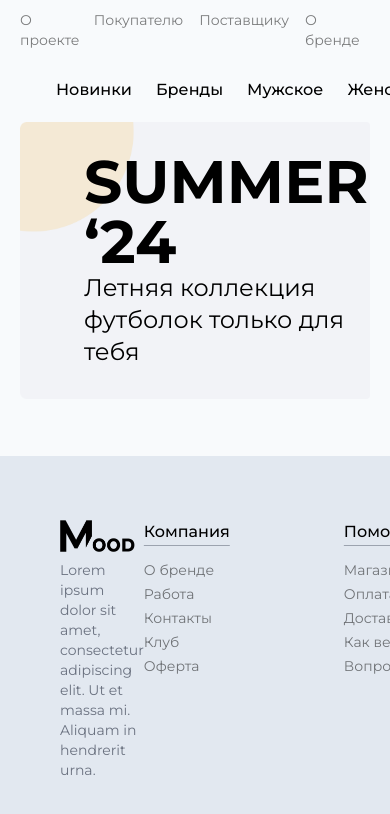
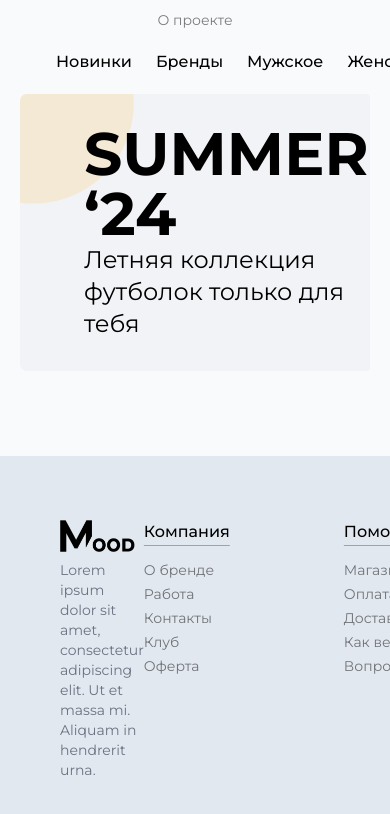
Before and after one commit to StarPandaBeg/mood-commerce, a Nuxt app: page / in a window 390 px wide. Shown: the top 814 px of the page. Built offline with nearby package versions, Linux system fonts and the light colour scheme.

Commit message:
Fix: Make HeaderAdditional adaptive

```diff
--- a/components/HeaderAdditional.vue
+++ b/components/HeaderAdditional.vue
@@ -1,9 +1,9 @@
 <template>
-  <nav class="flex justify-between text-sm">
-    <div>
+  <nav class="flex justify-between text-sm text-center sm:text-left">
+    <div class="grow">
       <VLink>О проекте</VLink>
     </div>
-    <div class="flex gap-4">
+    <div class="hidden sm:flex gap-4">
       <VLink>Покупателю</VLink>
       <VLink>Поставщику</VLink>
       <VLink>О бренде</VLink>
--- a/layouts/default.vue
+++ b/layouts/default.vue
@@ -1,8 +1,8 @@
 <template>
-  <div id="main" class="container flex flex-col min-h-screen bg-slate-50">
+  <div id="main" class="flex flex-col min-h-screen bg-slate-50">
     <div class="px-5 py-2.5">
       <HeaderAdditional />
-      <HeaderMain class="pt-6" />
+      <HeaderMain class="pt-4 md:pt-6" />
       <NuxtPage />
     </div>
     <FooterMain class="mt-auto" />
```
